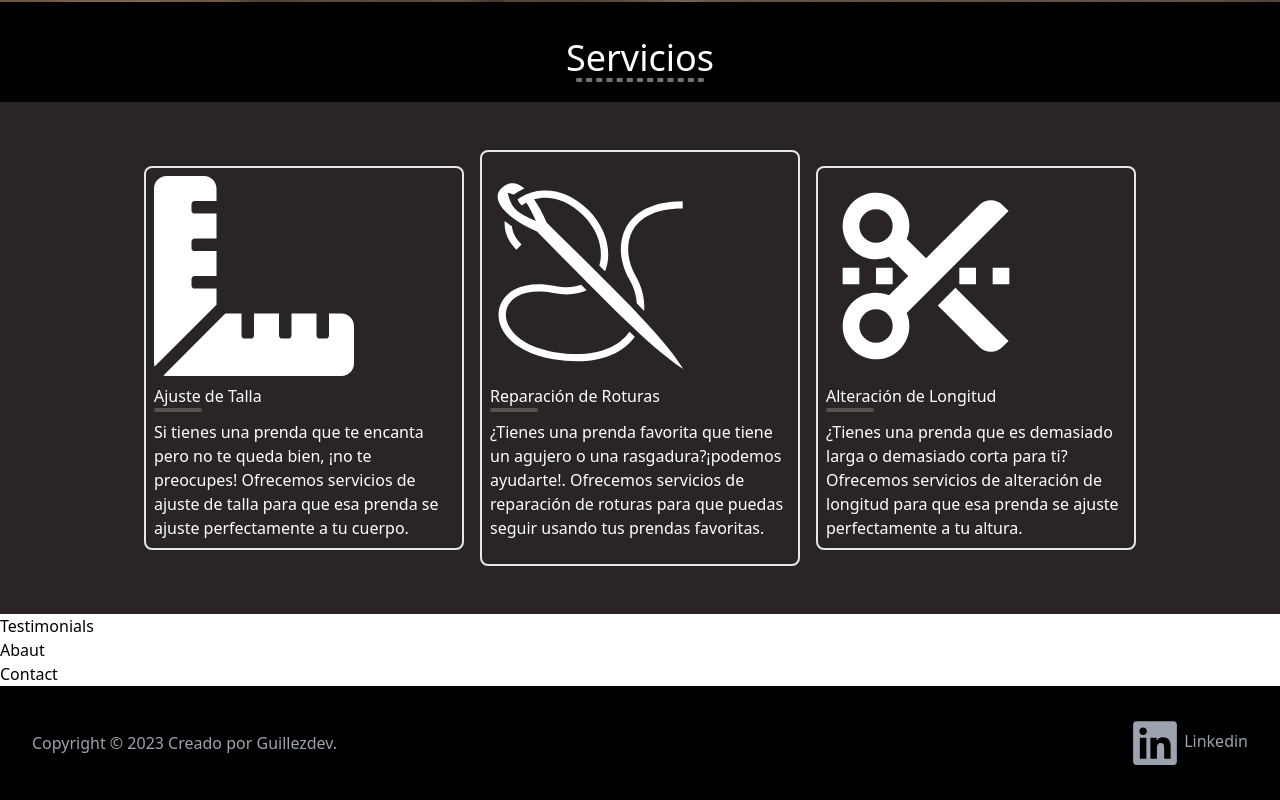
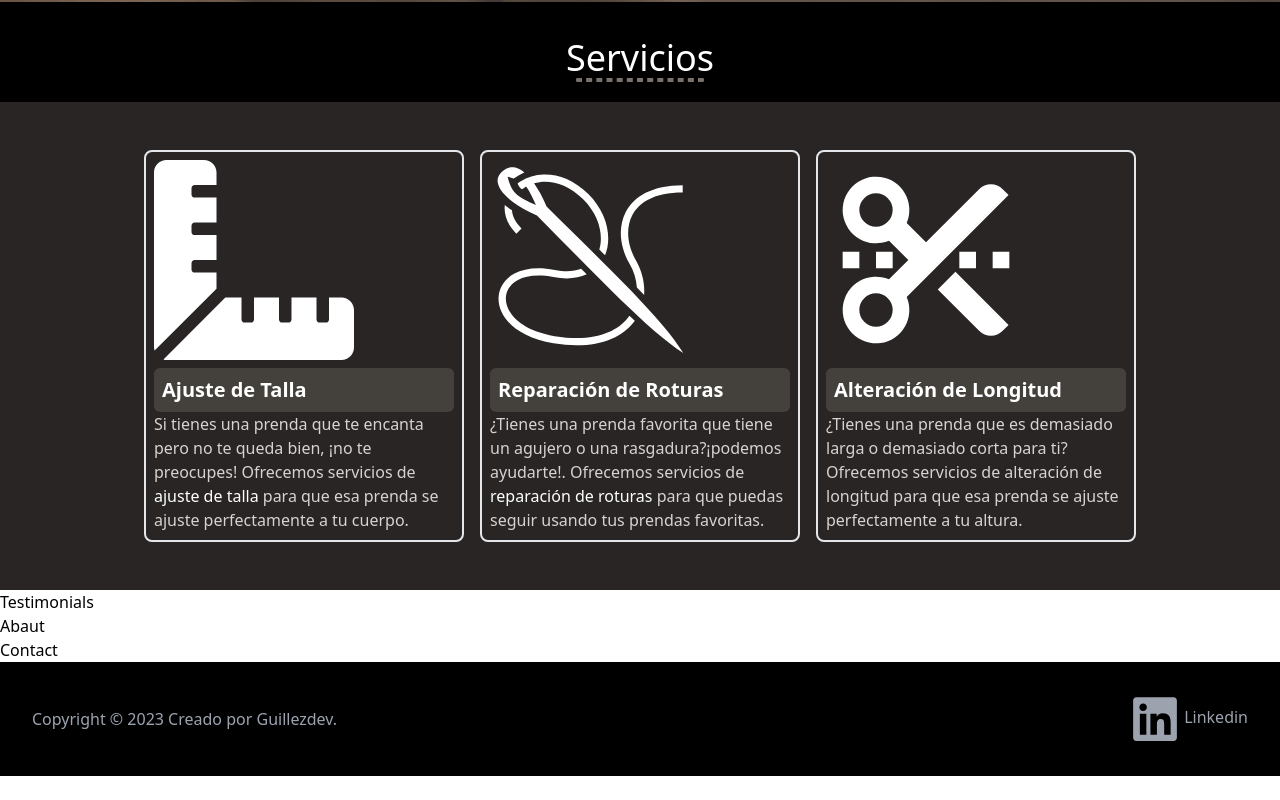
Before and after one commit to guillezdev/Costura-Alteraciones, a Next.js app: page / in a window 1280 px wide. Shown: the part 846-1646 px from the top of the page. After the commit the page ends 1622 px from the top, so only its background shows below. Built offline with nearby package versions, Linux system fonts and the light colour scheme.

Commit message:
change the styles

```diff
--- a/components/Services.jsx
+++ b/components/Services.jsx
@@ -13,36 +13,32 @@ function Services() {
         <div className="flex flex-col max-w-xs border-solid border-2 rounded-lg p-2">
           <div className="flex flex-col gap-2 ">
             <FaRulerCombined size={200} />
-            <h1>Ajuste de Talla</h1>
+            <h2 className="font-semibold text-xl bg-stone-700 rounded-md p-2">Ajuste de Talla</h2>
           </div>
-
-          <div className="h-1 w-12 bg-stone-600 rounded-lg mb-2"></div>
-          <p>
+          <p className="text-stone-300">
             Si tienes una prenda que te encanta pero no te queda bien, ¡no te
-            preocupes! Ofrecemos servicios de ajuste de talla para que esa
+            preocupes! Ofrecemos servicios de <span className="text-white">ajuste de talla</span> para que esa
             prenda se ajuste perfectamente a tu cuerpo.
           </p>
         </div>
-        <div className="flex flex-col max-w-xs border-solid border-2 rounded-lg p-2 py-6">
+        <div className="flex flex-col max-w-xs border-solid border-2 rounded-lg p-2">
           <div className="flex flex-col gap-2 ">
             <GiSewingNeedle size={200} />
-            <h1>Reparación de Roturas</h1>
+            <h2 className="font-semibold text-xl bg-stone-700 rounded-md p-2">Reparación de Roturas</h2>
           </div>
-          <div className="h-1 w-12 bg-stone-600 rounded-lg mb-2"></div>
-          <p>
+          <p className="text-stone-300">
             ¿Tienes una prenda favorita que tiene un agujero o una
-            rasgadura?¡podemos ayudarte!. Ofrecemos servicios de reparación de
-            roturas para que puedas seguir usando tus prendas favoritas.
+            rasgadura?¡podemos ayudarte!. Ofrecemos servicios de <span className="text-white">reparación de
+            roturas</span> para que puedas seguir usando tus prendas favoritas.
           </p>
         </div>
         <div className="flex flex-col max-w-xs border-solid border-2 rounded-lg p-2">
           <div className="flex flex-col gap-2 ">
             <RiScissorsCutFill size={200} />
-            <h1>Alteración de Longitud</h1>
+            <h2 className="font-semibold text-xl bg-stone-700 rounded-md p-2">Alteración de Longitud</h2>
           </div>
 
-          <div className="h-1 w-12 bg-stone-600 rounded-lg mb-2"></div>
-          <p>
+          <p className="text-stone-300">
             ¿Tienes una prenda que es demasiado larga o demasiado corta para ti?
             Ofrecemos servicios de alteración de longitud para que esa prenda se
             ajuste perfectamente a tu altura.
--- a/package.json
+++ b/package.json
@@ -13,7 +13,7 @@
     "autoprefixer": "^10.4.14",
     "flowbite": "^1.6.5",
     "flowbite-react": "^0.4.7",
-    "next": "13.4.4",
+    "next": "^13.4.4",
     "postcss": "^8.4.24",
     "react": "18.2.0",
     "react-dom": "18.2.0",
```
Also changed, not shown: 1 other file (tests, documents, lock files or other folders).
